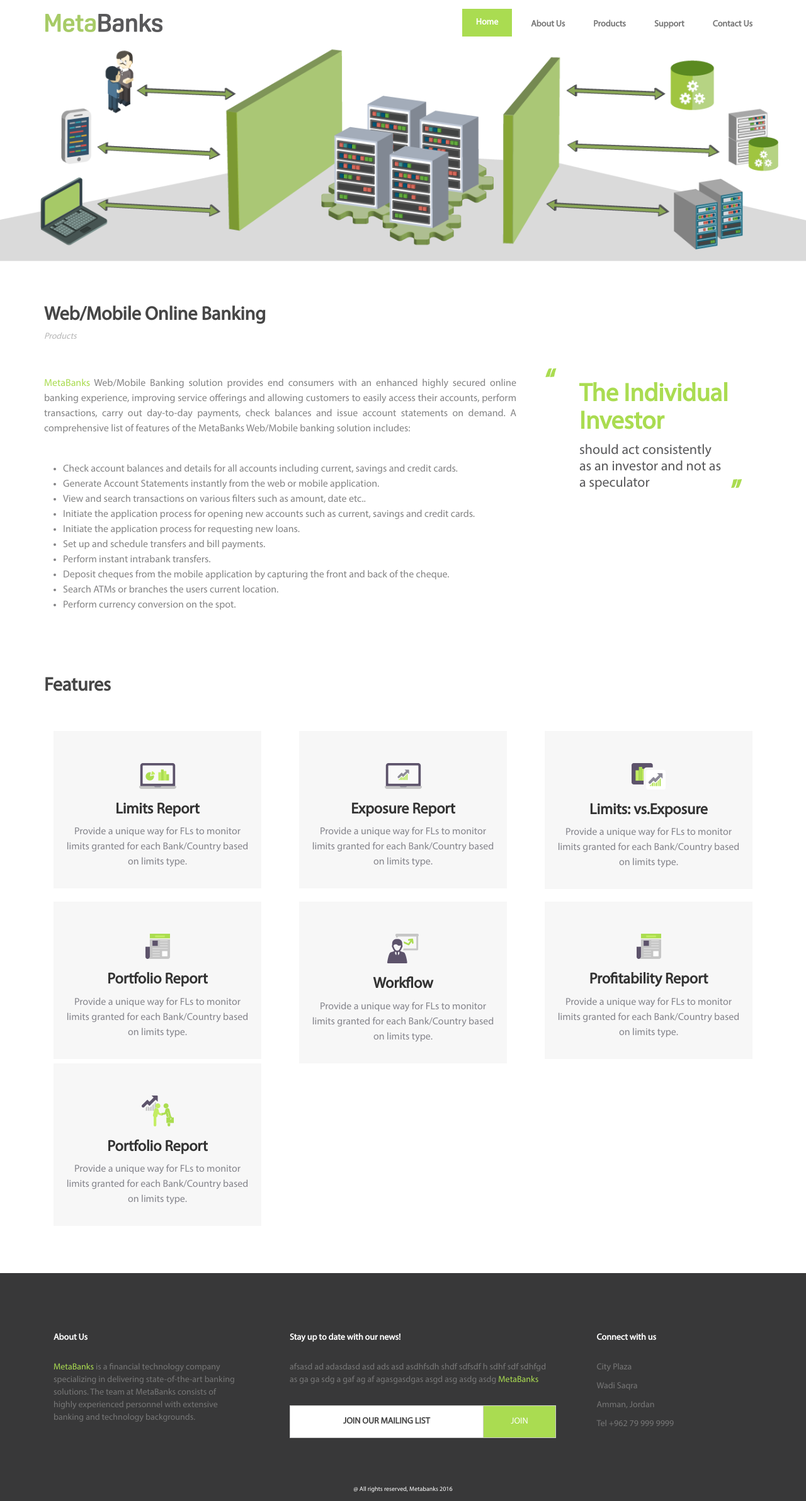
After one commit to ismaeelsameed/metabanks, a Django app: page /wm in a window 1280 px wide. The commit adds this page. Shown: the whole page at 63% size. Run offline with Django 3.2, Linux system fonts and the light colour scheme; some libraries are stand-ins or nearby versions.

Commit message:
products pages

```diff
--- a/main/views.py
+++ b/main/views.py
@@ -15,8 +15,20 @@ def home(request):
     return render(request, 'index.html', {'form': contact_us_form, 'all_news': all_news})
 
 
-def products(request):
-    return render(request, 'products.html')
+def exposure(request):
+    return render(request, 'exposure.html')
+
+
+def core(request):
+    return render(request, 'core.html')
+
+
+def wm(request):
+    return render(request, 'wm.html')
+
+
+def approval(request):
+    return render(request, 'approval.html')
 
 
 @csrf_exempt
--- a/metabanks/urls.py
+++ b/metabanks/urls.py
@@ -17,15 +17,18 @@ from django.conf.urls import url, include
 from django.conf.urls.static import static
 from django.contrib import admin
 from django.conf import settings
-from main.views import home, contact, products
+from main.views import home, contact, exposure, core, wm, approval
 
 admin.autodiscover()
 urlpatterns = [
     url(r'^admin/', include(admin.site.urls)),
     url(r'^$', home, name='home'),
     url(r'^contact$', contact, name='contact'),
-    url(r'^products$', products, name='products'),
-    # url(r'^media/(?P<path>.*)$', 'django.views.static.serve', {
+    url(r'^exposure', exposure, name='exposure'),
+    url(r'^core', core, name='core'),
+    url(r'^wm', wm, name='wm'),
+    url(r'^approval', approval, name='approval'),
+    # url(r'^products$', products, name='products'),
+    # (r'^media/(?P<path>.*)$', 'django.views.static.serve', {
     #                        'document_root': settings.MEDIA_ROOT}),
 ]
-urlpatterns += static(settings.MEDIA_URL, document_root=settings.MEDIA_ROOT)
--- a/templates/base.html
+++ b/templates/base.html
@@ -24,7 +24,7 @@
                 <li class="active"><a href="#home" class="scroll-link">Home</a></li>
                 <li><a href="#aboutus" class="scroll-link">About Us</a></li>
                 <li><a href="#products" class="scroll-link">Products</a></li>
-                <li><a href="#news" class="scroll-link">News</a></li>
+{#                <li><a href="#news" class="scroll-link">News</a></li>#}
                 <li><a href="#support" class="scroll-link">Support</a></li>
                 <li><a href="#contact" class="scroll-link">Contact Us</a></li>
             </ul>
--- /dev/null
+++ b/templates/wm.html
@@ -0,0 +1,162 @@
+{% extends "base.html" %}
+{% block navbar %}
+<nav class="navbar navbar-default navbar-static-top" role="navigation">
+    <div class="container">
+        <div class="navbar-header">
+            <button type="button" id="nav-toggle" class="navbar-toggle" data-toggle="collapse"
+                    data-target="#main-nav"><span class="sr-only">Toggle navigation</span> <span
+                    class="icon-bar"></span> <span class="icon-bar"></span> <span class="icon-bar"></span></button>
+            <a href="#" class="navbar-brand scroll-top logo"><img src="/static/images/metabanks-logo.png"></a></div>
+        <div id="main-nav" class="collapse navbar-collapse">
+            <ul class="nav navbar-nav" id="mainNav">
+                <li class="active"><a href="{% url 'home' %}#home" class="scroll-link">Home</a></li>
+                <li><a href="{% url 'home' %}#aboutus" class="scroll-link">About Us</a></li>
+                <li><a href="{% url 'home' %}#products" class="scroll-link">Products</a></li>
+{#                <li><a href="{% url 'home' %}#news" class="scroll-link">News</a></li>#}
+                <li><a href="{% url 'home' %}#support" class="scroll-link">Support</a></li>
+                <li><a href="{% url 'home' %}#contact" class="scroll-link">Contact Us</a></li>
+            </ul>
+        </div>
+    </div>
+    <!--/.navbar-collapse-->
+</nav>
+{% endblock %}
+{% block content %}
+    <section id="home">
+        <div class="banner-container"><img class="img-responsive"
+                                           src="/static/images/Core-Banking-Middleware-banner-cropped.png"
+                                           alt="banner"/>
+        </div>
+    </section>
+    <section id="aboutus">
+        <div class="container">
+            <div class="heading">
+                <h2>
+                    Web/Mobile Online Banking
+                </h2>
+                <h6 id="small-intro">
+                    Products
+                </h6>
+            </div>
+            <div class="row">
+                <div class="col-md-8">
+
+                    <p class="grey-p">
+                        <span class="green-text">MetaBanks</span> Web/Mobile Banking solution provides end consumers with an enhanced highly secured online banking experience, improving service offerings and allowing customers to easily access their accounts, perform transactions, carry out day-to-day payments, check balances and issue account statements on demand. A comprehensive list of features of the MetaBanks Web/Mobile banking solution includes:
+                    </p>
+                    <ul class="padding-30 grey-p">
+                        <li>Check account balances and details for all accounts including current, savings and credit cards.</li>
+                        <li>Generate Account Statements instantly from the web or mobile application.</li>
+                        <li>View and search transactions on various filters such as amount, date etc..</li>
+                        <li>Initiate the application process for opening new accounts such as current, savings and credit cards.</li>
+                        <li>Initiate the application process for requesting new loans.</li>
+                        <li>Set up and schedule transfers and bill payments.</li>
+                        <li>Perform instant intrabank transfers.</li>
+                        <li>Deposit cheques from the mobile application by capturing the front and back of the cheque.</li>
+                        <li>Search ATMs or branches the users current location.</li>
+                        <li>Perform currency conversion on the spot.</li>
+                    </ul>
+                    <br>
+                </div>
+                <div class="col-md-4 ">
+                    <h1 class=" margin-top-0 green-qoute">“</h1>
+                    <h1 class="investment"> The Individual Investor</h1>
+                    <p class="parg width-69">
+                        should act consistently as an investor and not as a speculator
+                    </p>
+                    <h1 class="second-qoute green-qoute">”</h1>
+                </div>
+            </div>
+
+        </div>
+    </section>
+{#    <section class="secPad">#}
+{#        <div class="container">#}
+{#            <div class="heading">#}
+{#                <h3>#}
+{#                    Product Overview#}
+{#                </h3>#}
+{#            </div>#}
+{#            <div class="row">#}
+{#                <div class="col-md-8">#}
+{#                    <img class="img-responsive" src="/static/images/video.png">#}
+{#                </div>#}
+{#            </div>#}
+{#        </div>#}
+{#    </section>#}
+    <section class="margin-bot-50">
+        <div class="container">
+            <div class="heading">
+                <h2>
+                    Features
+                </h2>
+            </div>
+            <div class="row margin-bot-20" align="center">
+                <div class="col-md-4">
+                    <div class="about padding-10">
+                        <img class="img-responsive medium-margin-top" src="/static/images/feature-limits-reports.png">
+                        <h3 class="bold">Limits Report</h3>
+                        <p class="grey-p font-16 width-90">Provide a unique way for FLs to monitor limits granted for
+                            each Bank/Country based on limits type.</p>
+                    </div>
+                </div>
+                <div class="col-md-4">
+                    <div class="about padding-10">
+                        <img class="img-responsive medium-margin-top" src="/static/images/feature-exposure-reports.png">
+                        <h3 class="bold">Exposure Report</h3>
+                        <p class="grey-p font-16 width-90">Provide a unique way for FLs to monitor limits granted for
+                            each Bank/Country based on limits type.</p>
+                    </div>
+                </div>
+                <div class="col-md-4">
+                    <div class="about padding-10">
+                        <img class="img-responsive medium-margin-top"
+                             src="/static/images/feature-limits-vs-exposure.png">
+                        <h3 class="bold">Limits: vs.Exposure</h3>
+                        <p class="grey-p font-16 width-90">Provide a unique way for FLs to monitor limits granted for
+                            each Bank/Country based on limits type.</p>
+                    </div>
+                </div>
+            </div>
+            <div class="row" align="center">
+                <div class="col-md-4">
+                    <div class="about padding-10">
+                        <img class="img-responsive medium-margin-top"
+                             src="/static/images/feature-profitability-reports.png">
+                        <h3 class="bold">Portfolio Report</h3>
+                        <p class="grey-p font-16 width-90">Provide a unique way for FLs to monitor limits granted for
+                            each Bank/Country based on limits type.</p>
+                    </div>
+                </div>
+                <div class="col-md-4">
+                    <div class="about padding-10">
+                        <img class="img-responsive medium-margin-top" src="/static/images/feature-workflow.png">
+                        <h3 class="bold">Workflow</h3>
+                        <p class="grey-p font-16 width-90">Provide a unique way for FLs to monitor limits granted for
+                            each Bank/Country based on limits type.</p>
+                    </div>
+                </div>
+                <div class="col-md-4">
+                    <div class="about padding-10">
+                        <img class="img-responsive medium-margin-top"
+                             src="/static/images/feature-profitability-reports.png">
+                        <h3 class="bold">Profitability Report</h3>
+                        <p class="grey-p font-16 width-90">Provide a unique way for FLs to monitor limits granted for
+                            each Bank/Country based on limits type.</p>
+                    </div>
+                </div>
+            </div>
+            <div class="row" align="center">
+                <div class="col-md-4">
+                    <div class="about padding-10">
+                        <img class="img-responsive medium-margin-top"
+                             src="/static/images/feature-relationship-reports.png">
+                        <h3 class="bold">Portfolio Report</h3>
+                        <p class="grey-p font-16 width-90">Provide a unique way for FLs to monitor limits granted for
+                            each Bank/Country based on limits type.</p>
+                    </div>
+                </div>
+            </div>
+        </div>
+    </section>
+{% endblock %}
```
Also changed, not shown: templates/approval.html (added, +161 -0 lines), templates/core.html (renamed from templates/products.html, +31 -27 lines), templates/exposure.html (added, +166 -0 lines), templates/index.html (+35 -35 lines).
